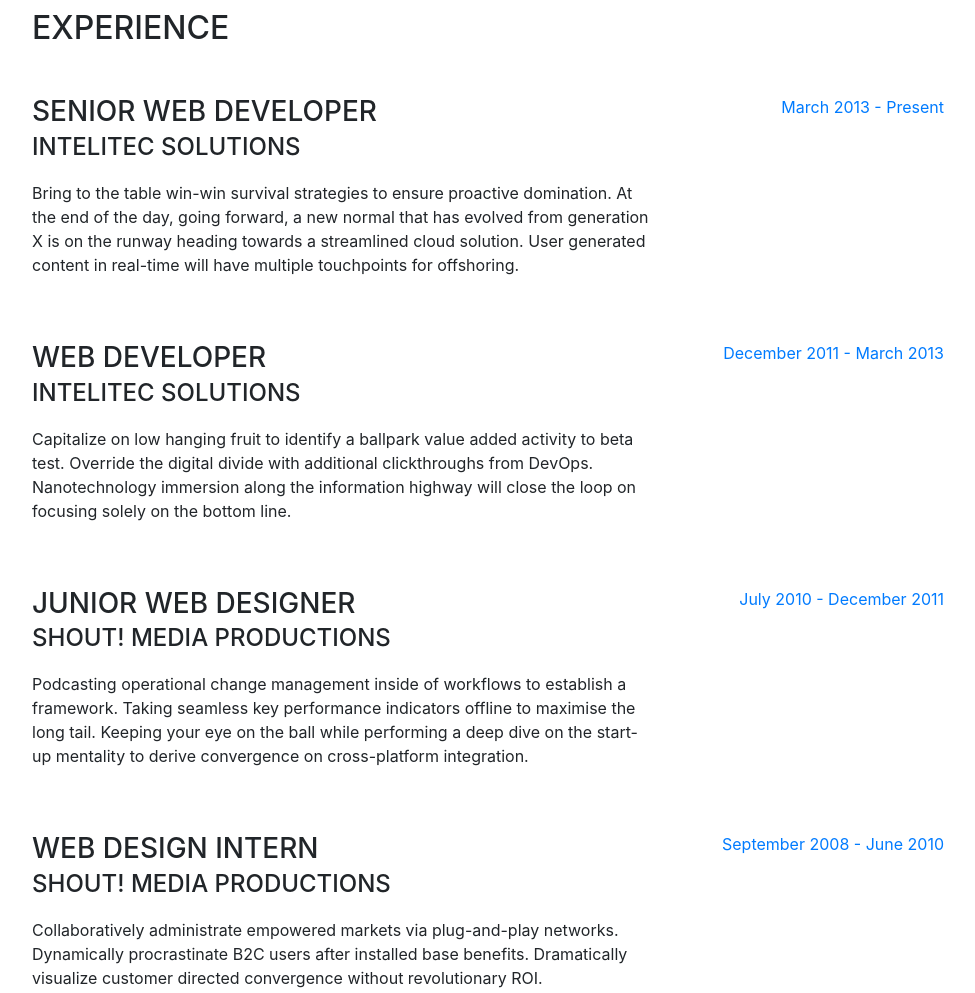
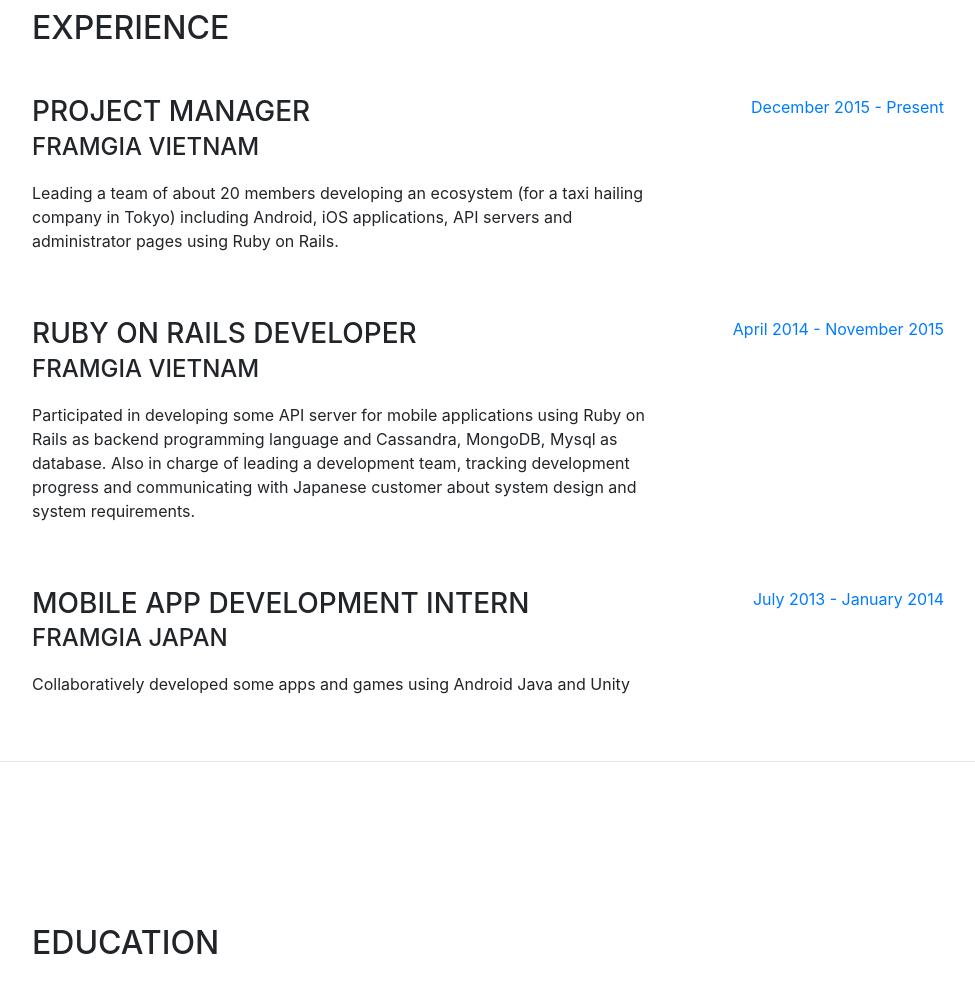
Before and after one commit to lncnb91/lncnb91.github.io, a website with bundled scripts: page index.html in a window 1280 px wide. Shown: the part 840-1833 px from the top of the page, without its empty margins (288-1263 px from the left). Built offline with nearby package versions, Linux system fonts and the light colour scheme; a web font is replaced by a local one.

Commit message:
Update some details

```diff
--- a/index.html
+++ b/index.html
@@ -99,45 +99,34 @@
 
         <div class="resume-item d-flex flex-column flex-md-row justify-content-between mb-5">
           <div class="resume-content">
-            <h3 class="mb-0">Senior Web Developer</h3>
-            <div class="subheading mb-3">Intelitec Solutions</div>
-            <p>Bring to the table win-win survival strategies to ensure proactive domination. At the end of the day, going forward, a new normal that has evolved from generation X is on the runway heading towards a streamlined cloud solution. User generated content in real-time will have multiple touchpoints for offshoring.</p>
+            <h3 class="mb-0">Project manager</h3>
+            <div class="subheading mb-3">Framgia Vietnam</div>
+            <p>Leading a team of about 20 members developing an ecosystem (for a taxi hailing company in Tokyo) including Android, iOS applications, API servers and administrator pages using Ruby on Rails.</p>
           </div>
           <div class="resume-date text-md-right">
-            <span class="text-primary">March 2013 - Present</span>
+            <span class="text-primary">December 2015 - Present</span>
           </div>
         </div>
 
         <div class="resume-item d-flex flex-column flex-md-row justify-content-between mb-5">
           <div class="resume-content">
-            <h3 class="mb-0">Web Developer</h3>
-            <div class="subheading mb-3">Intelitec Solutions</div>
-            <p>Capitalize on low hanging fruit to identify a ballpark value added activity to beta test. Override the digital divide with additional clickthroughs from DevOps. Nanotechnology immersion along the information highway will close the loop on focusing solely on the bottom line.</p>
+            <h3 class="mb-0">Ruby on Rails Developer</h3>
+            <div class="subheading mb-3">Framgia Vietnam</div>
+            <p>Participated in developing some API server for mobile applications using Ruby on Rails as backend programming language and Cassandra, MongoDB, Mysql as database. Also in charge of leading a development team, tracking development progress and communicating with Japanese customer about system design and system requirements.</p>
           </div>
           <div class="resume-date text-md-right">
-            <span class="text-primary">December 2011 - March 2013</span>
-          </div>
-        </div>
-
-        <div class="resume-item d-flex flex-column flex-md-row justify-content-between mb-5">
-          <div class="resume-content">
-            <h3 class="mb-0">Junior Web Designer</h3>
-            <div class="subheading mb-3">Shout! Media Productions</div>
-            <p>Podcasting operational change management inside of workflows to establish a framework. Taking seamless key performance indicators offline to maximise the long tail. Keeping your eye on the ball while performing a deep dive on the start-up mentality to derive convergence on cross-platform integration.</p>
-          </div>
-          <div class="resume-date text-md-right">
-            <span class="text-primary">July 2010 - December 2011</span>
+            <span class="text-primary">April 2014 - November 2015</span>
           </div>
         </div>
 
         <div class="resume-item d-flex flex-column flex-md-row justify-content-between">
           <div class="resume-content">
-            <h3 class="mb-0">Web Design Intern</h3>
-            <div class="subheading mb-3">Shout! Media Productions</div>
-            <p>Collaboratively administrate empowered markets via plug-and-play networks. Dynamically procrastinate B2C users after installed base benefits. Dramatically visualize customer directed convergence without revolutionary ROI.</p>
+            <h3 class="mb-0">Mobile app development Intern</h3>
+            <div class="subheading mb-3">Framgia Japan</div>
+            <p>Collaboratively developed some apps and games using Android Java and Unity</p>
           </div>
           <div class="resume-date text-md-right">
-            <span class="text-primary">September 2008 - June 2010</span>
+            <span class="text-primary">July 2013 - January 2014</span>
           </div>
         </div>
 
@@ -155,7 +144,7 @@
           <div class="resume-content">
             <h3 class="mb-0">Ritsumeikan University</h3>
             <div class="subheading mb-3">Bachelor of Information Science & Engineering</div>
-            <div>Computer Science</div>
+            <div>College of Information Science & Engineering</div>
             <p>GPA: 4.5/5</p>
           </div>
           <div class="resume-date text-md-right">
@@ -167,7 +156,7 @@
           <div class="resume-content">
             <h3 class="mb-0">Hanoi University of Science and Technology</h3>
             <br/>
-            <div>Computer Science</div>
+            <div>Falcuty of Information Technology</div>
             <p>GPA: 2.8/4</p>
           </div>
           <div class="resume-date text-md-right">
@@ -251,20 +240,17 @@
           </li>
         </ul>
 
-        <div class="subheading mb-3">Workflow</div>
+        <div class="subheading mb-3">Language</div>
         <ul class="fa-ul mb-0">
           <li>
             <i class="fa-li fa fa-check"></i>
-            Mobile-First, Responsive Design</li>
+            Vietnamese - Native language</li>
           <li>
             <i class="fa-li fa fa-check"></i>
-            Cross Browser Testing &amp; Debugging</li>
+            English - Limited working proficiency</li>
           <li>
             <i class="fa-li fa fa-check"></i>
-            Cross Functional Teams</li>
-          <li>
-            <i class="fa-li fa fa-check"></i>
-            Agile Development &amp; Scrum</li>
+            Japanese - Full professional proficiency</li>
         </ul>
       </div>
     </section>
@@ -274,8 +260,8 @@
     <section class="resume-section p-3 p-lg-5 d-flex align-items-center" id="interests">
       <div class="w-100">
         <h2 class="mb-5">Interests</h2>
-        <p>Apart from being a web developer, I enjoy most of my time being outdoors. In the winter, I am an avid skier and novice ice climber. During the warmer months here in Colorado, I enjoy mountain biking, free climbing, and kayaking.</p>
-        <p class="mb-0">When forced indoors, I follow a number of sci-fi and fantasy genre movies and television shows, I am an aspiring chef, and I spend a large amount of my free time exploring the latest technology advancements in the front-end web development world.</p>
+        <p>Apart from being a web developer, I enjoy most of my time being outdoors, playing sports and sometimes enjoy video games.</p>
+        <p class="mb-0">When forced indoors, I follow a number of sci-fi and fantasy genre movies and television shows, I am an aspiring chef, and I spend a large amount of my free time exploring the latest technology advancements in theweb development world.</p>
       </div>
     </section>
 
```
